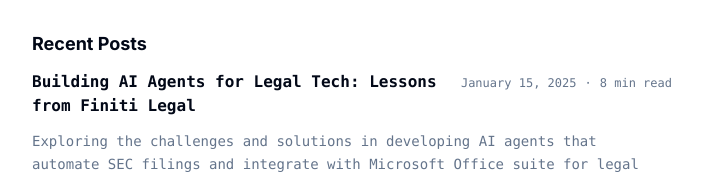
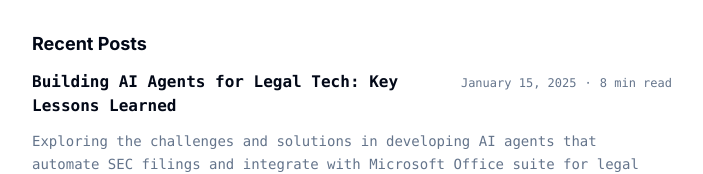
Before and after one commit to ibrahimshittu/ibrahim-shittu-portfolio, a Next.js app: page /blog in a window 1280 px wide. Shown: the part 144-318 px from the top of the page, without its empty margins (288-991 px from the left). Built offline with nearby package versions, Linux system fonts and the light colour scheme.

Commit message:
refactor: migrate blog data handling to markdown utility and update blog post metadata

```diff
--- a/app/blog/[slug]/page.tsx
+++ b/app/blog/[slug]/page.tsx
@@ -4,7 +4,7 @@
 import { ThemeToggle } from "@/components/ui/theme-toggle";
 import { Metadata } from "next";
 import Image from "next/image";
-import { getBlogPost, getAllBlogPosts } from "@/data/blog-posts";
+import { getBlogPost, getAllBlogPosts } from "@/lib/markdown";
 import React from "react";
 import { formatDate, formatContent } from "@/lib/blog-utils";
 import {
--- a/app/blog/page.tsx
+++ b/app/blog/page.tsx
@@ -1,6 +1,6 @@
 import Link from "next/link";
 import { Metadata } from "next";
-import { getAllBlogPosts } from "@/data/blog-posts";
+import { getAllBlogPosts } from "@/lib/markdown";
 import { formatDate } from "@/lib/blog-utils";
 import { ThemeToggle } from "@/components/ui/theme-toggle";
 import {
--- a/app/sitemap.ts
+++ b/app/sitemap.ts
@@ -1,5 +1,5 @@
 import { MetadataRoute } from "next";
-import { getAllBlogPosts } from "@/data/blog-posts";
+import { getAllBlogPosts } from "@/lib/markdown";
 import { siteConfig } from "@/lib/seo";
 
 export default function sitemap(): MetadataRoute.Sitemap {
--- a/content/blog/building-ai-agents-for-legal-tech.md
+++ b/content/blog/building-ai-agents-for-legal-tech.md
@@ -1,5 +1,5 @@
 ---
-title: "Building AI Agents for Legal Tech: Lessons from Finiti Legal"
+title: "Building AI Agents for Legal Tech: Key Lessons Learned"
 excerpt: "Exploring the challenges and solutions in developing AI agents that automate SEC filings and integrate with Microsoft Office suite for legal professionals."
 date: "2025-01-15"
 readTime: "8 min read"
```
Also changed, not shown: data/blog-posts.ts (deleted, +0 -13 lines).
